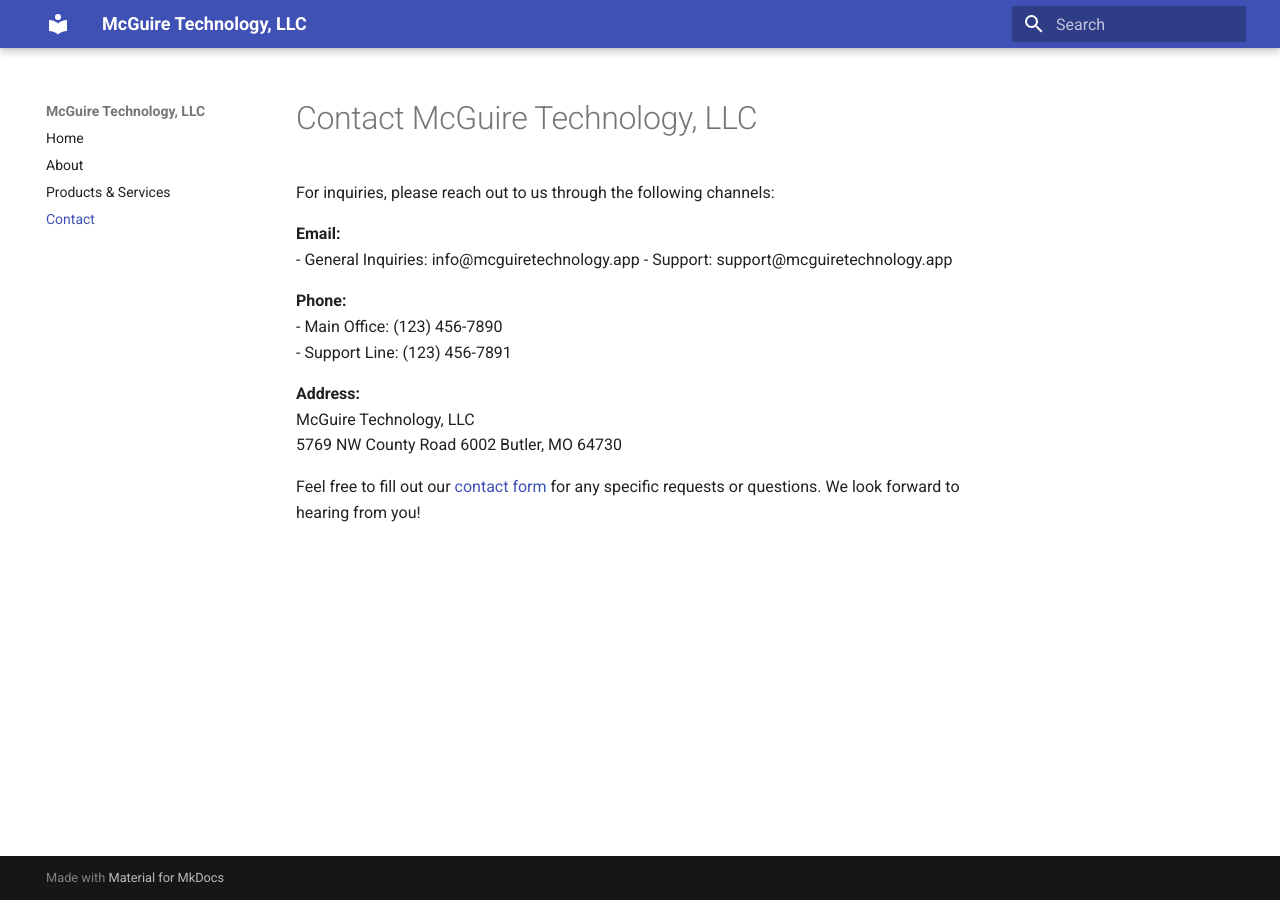
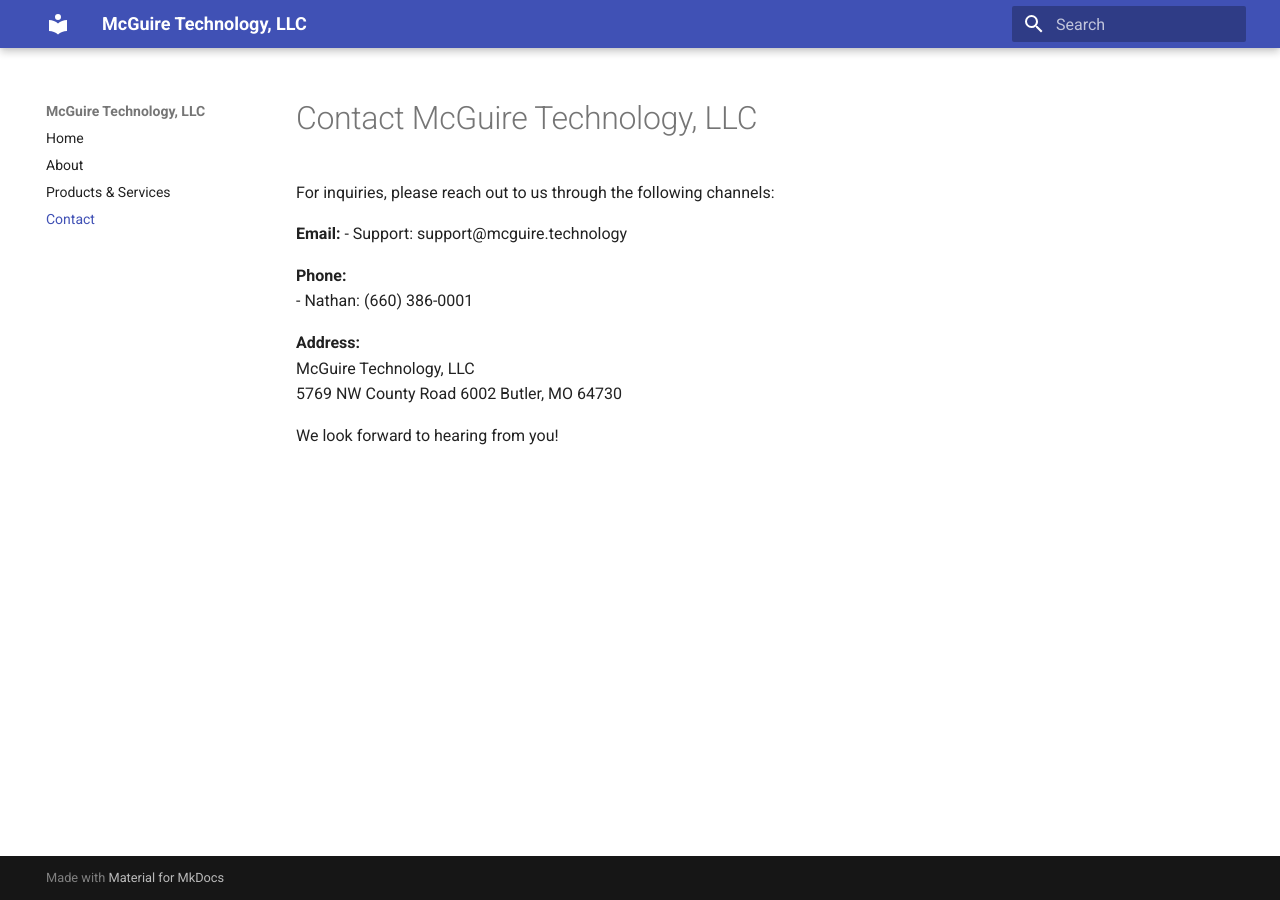
Before and after one commit to McGuireTechnology/McGuireTechnology-Web, an MkDocs documentation site: the page built from docs/contact.md, in a window 1280 px wide. Built offline with MkDocs 1.6.1 and Material for MkDocs 9.7.7, drawn with Linux system fonts in a browser that asks for light colours.

Commit message:
Update contact.md

```diff
--- a/docs/contact.md
+++ b/docs/contact.md
@@ -3,16 +3,14 @@
 For inquiries, please reach out to us through the following channels:
 
 **Email:**
-- General Inquiries: info@mcguiretechnology.app
-- Support: support@mcguiretechnology.app
+- Support: support@mcguire.technology
 
 **Phone:**
-- Main Office: (123) 456-7890
-- Support Line: (123) 456-7891
+- Nathan: (660) 386-0001
 
 **Address:**
 McGuire Technology, LLC
 5769 NW County Road 6002
 Butler, MO 64730
 
-Feel free to fill out our [contact form](#) for any specific requests or questions. We look forward to hearing from you!
+We look forward to hearing from you!
```
